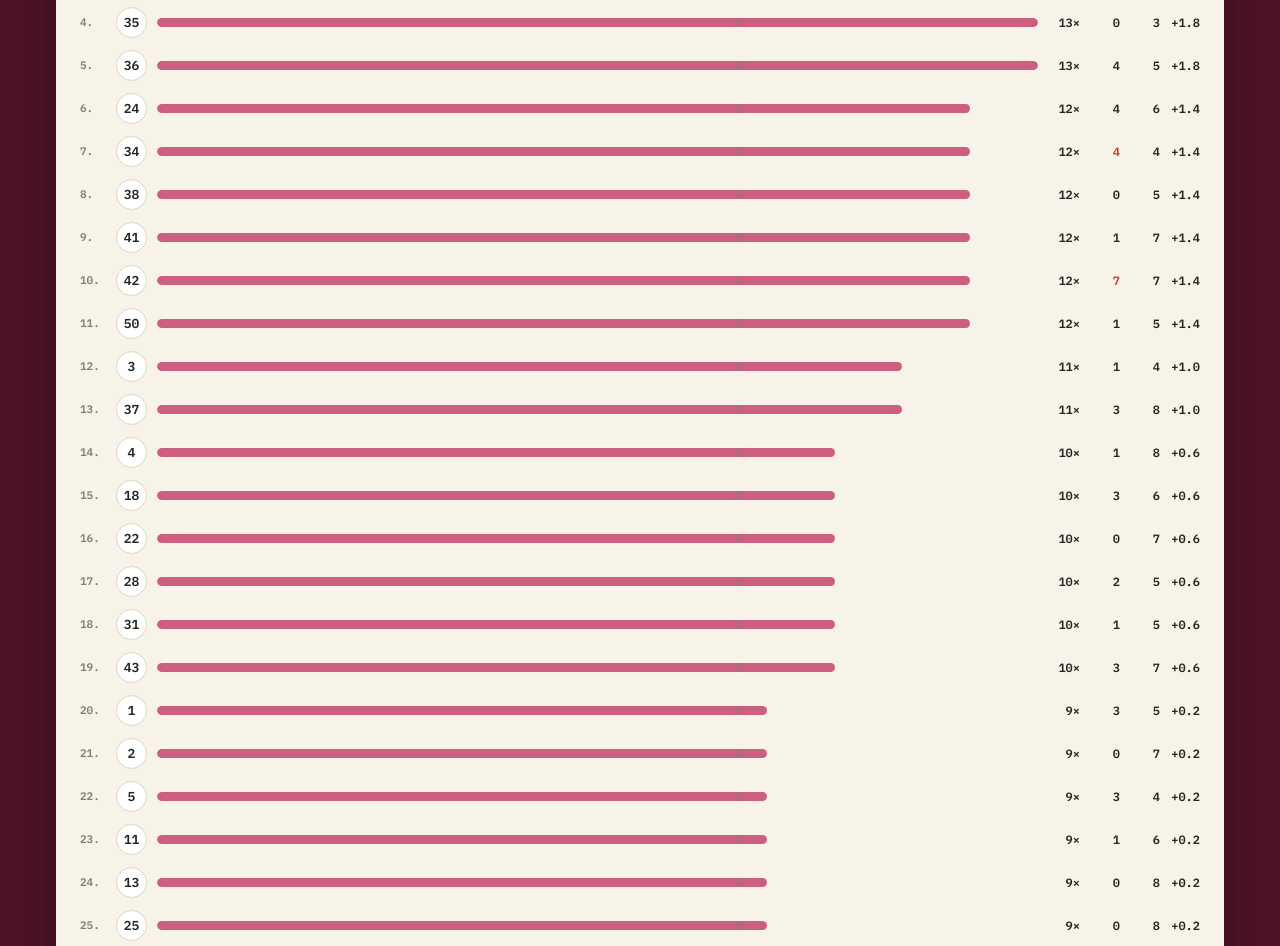
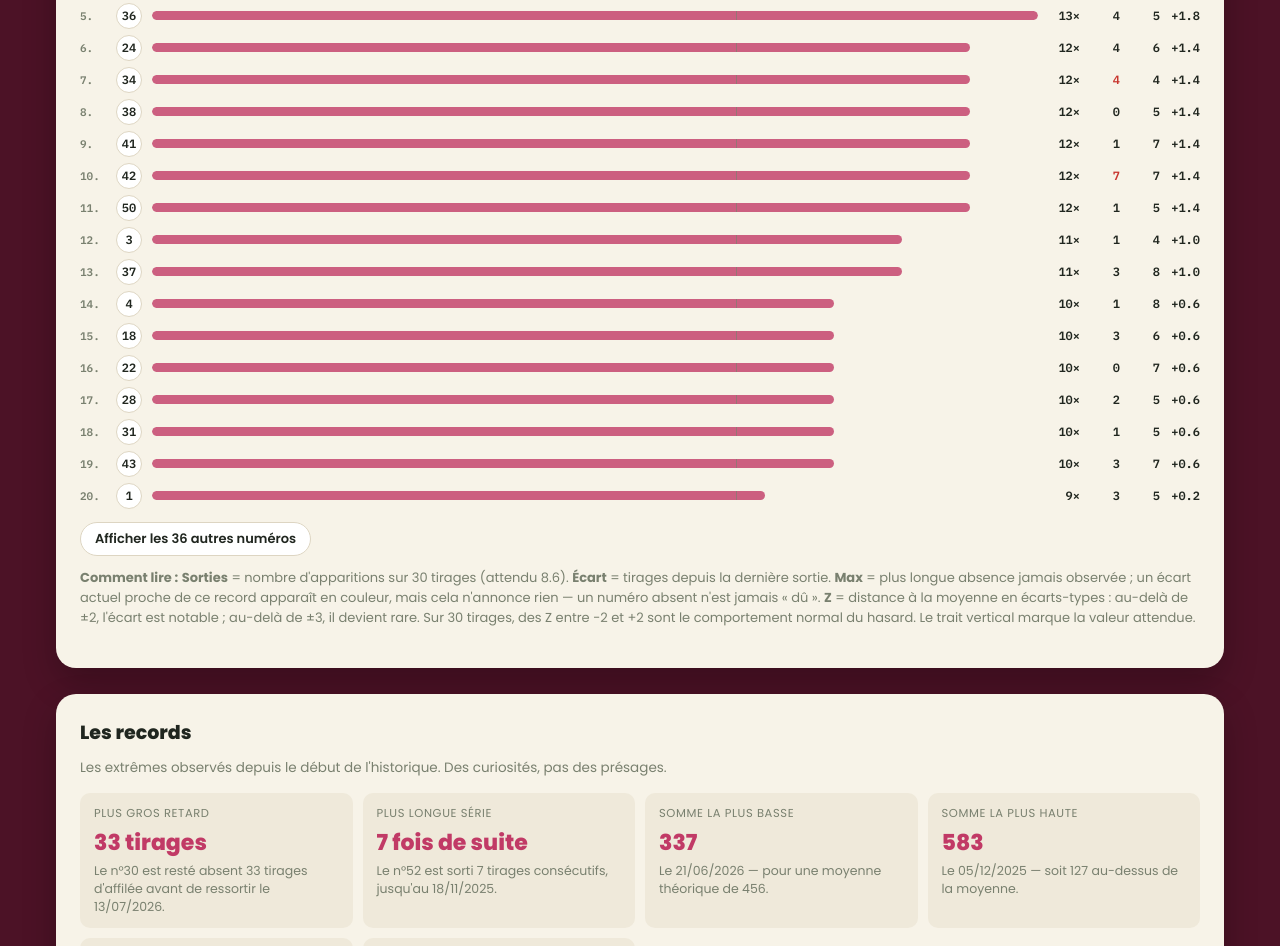
Before and after one commit to kaspro183/statirage, a website: page site/index.html in a window 1280 px wide. Shown: the part 11054-12000 px from the top of the page. Drawn offline with nearby package versions, Linux system fonts and the light colour scheme.

Commit message:
Add files via upload

```diff
--- a/site/index.html
+++ b/site/index.html
@@ -400,11 +400,11 @@
   .rank-head .rank-cols { font: inherit; }
   .rank-cols b.near { color: var(--hot); }
   .rank-cols b.far { color: var(--accent); }
-  .rank-row { display: flex; align-items: center; gap: 10px; padding: 6px 0; border-bottom: 1px solid var(--papier2); }
+  .rank-row { display: flex; align-items: center; gap: 10px; padding: 3px 0; border-bottom: 1px solid var(--papier2); }
   .rank-row:last-child { border-bottom: none; }
   .rank-pos { font: 600 11px 'IBM Plex Mono', monospace; color: var(--muted); min-width: 26px; }
-  .rank-n { width: 31px; height: 31px; border-radius: 50%; background: #fff; border: 1px solid var(--ligne);
-    display: flex; align-items: center; justify-content: center; font: 600 13px 'IBM Plex Mono', monospace;
+  .rank-n { width: 26px; height: 26px; border-radius: 50%; background: #fff; border: 1px solid var(--ligne);
+    display: flex; align-items: center; justify-content: center; font: 600 12px 'IBM Plex Mono', monospace;
     text-decoration: none; color: var(--encre); flex-shrink: 0; }
   .rank-n:hover { border-color: var(--accent); color: var(--accent); }
   .rank-bar { flex: 1; height: 9px; background: var(--papier2); border-radius: 999px; overflow: hidden; position: relative; min-width: 40px; }
@@ -2755,6 +2755,7 @@ function renderNext() {
 
 let calCursor = null;   // calendrier : premier jour du mois affiché
 let rankMode = "freq";
+let rankExpanded = false;
 function renderRank() {
   const host = $("#rankBody");
   if (!host) return;
@@ -2790,11 +2791,15 @@ function renderRank() {
     return { v: s.freq, scale: maxFreq, ref: expected };
   };
 
+  const RANK_CAP = 20;
+  const showAll = rankExpanded || rankMode === "num" || stats.length <= RANK_CAP;
+  const shown = showAll ? stats : stats.slice(0, RANK_CAP);
+
   host.innerHTML = `<div class="rank-head">` +
     `<span class="rank-pos"></span><span class="rank-n-h">N°</span><span class="rank-bar-h">` +
     (rankMode === "gap" ? "Écart actuel" : rankMode === "maxgap" ? "Record d'absence" : "Fréquence") +
     `</span><span class="rank-cols">Sorties · Écart · Max · Z</span></div>` +
-    stats.map((s, i) => {
+    shown.map((s, i) => {
       const b = barOf(s);
       const z = zOf(s);
       const tension = s.maxGap > 0 ? s.currentGap / s.maxGap : 0;
@@ -2810,6 +2815,8 @@ function renderRank() {
         `<b class="${Math.abs(z) >= 2 ? "far" : ""}" title="Z-score">${(z >= 0 ? "+" : "") + z.toFixed(1)}</b>` +
         `</span></div>`;
     }).join("") +
+    (showAll ? "" : `<button type="button" id="rankMore" class="chip" style="margin-top:10px">Afficher les ${stats.length - RANK_CAP} autres numéros</button>`) +
+    (rankExpanded && stats.length > RANK_CAP ? `<button type="button" id="rankLess" class="chip" style="margin-top:10px">Réduire</button>` : "") +
     `<div class="board-sub" style="margin-top:12px">` +
     `<strong>Comment lire :</strong> <b>Sorties</b> = nombre d'apparitions sur ${total} tirages (attendu ${expected.toFixed(1)}). ` +
     `<b>Écart</b> = tirages depuis la dernière sortie. <b>Max</b> = plus longue absence jamais observée ; ` +
@@ -2817,12 +2824,19 @@ function renderRank() {
     `<b>Z</b> = distance à la moyenne en écarts-types : au-delà de ±2, l'écart est notable ; au-delà de ±3, il devient rare. ` +
     `Sur ${total} tirages, des Z entre −2 et +2 sont le comportement normal du hasard. Le trait vertical marque la valeur attendue.` +
     `</div>`;
+
+  const more = $("#rankMore");
+  if (more) more.addEventListener("click", () => { rankExpanded = true; renderRank(); });
+  const less = $("#rankLess");
+  if (less) less.addEventListener("click", () => { rankExpanded = false; renderRank();
+    document.getElementById("rankBody").scrollIntoView({ block: "nearest" }); });
 }
 
 document.querySelectorAll("[data-rank]").forEach(b => b.addEventListener("click", () => {
   document.querySelectorAll("[data-rank]").forEach(x => x.classList.remove("active"));
   b.classList.add("active");
   rankMode = b.dataset.rank;
+  rankExpanded = false;
   renderRank();
 }));
 
```
